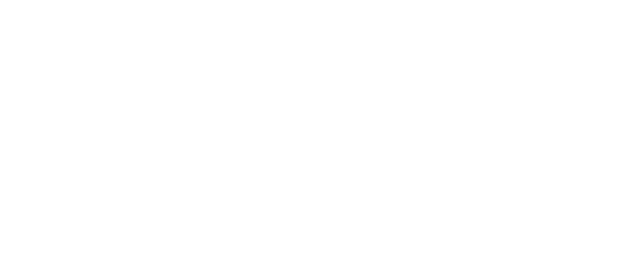
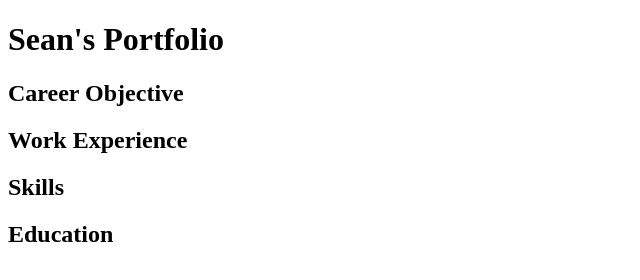
Before and after one commit to velosloth/portfolio, a plain HTML site: page index.html in a window 1280 px wide. Shown: the whole page, without its empty margins (0-640 px from the left). Drawn offline with Linux system fonts and the light colour scheme.

Commit message:
Update index.html

```diff
--- a/index.html
+++ b/index.html
@@ -5,6 +5,11 @@
         <title>Seans Portfolio</title>
      </head>
      <body>
+         <h1>Sean's Portfolio</h1>
+         <h2>Career Objective</h2>
+         <h2>Work Experience</h2>
+         <h2>Skills</h2>
+         <h2>Education</h2>
 
 </body
 </html>
```
